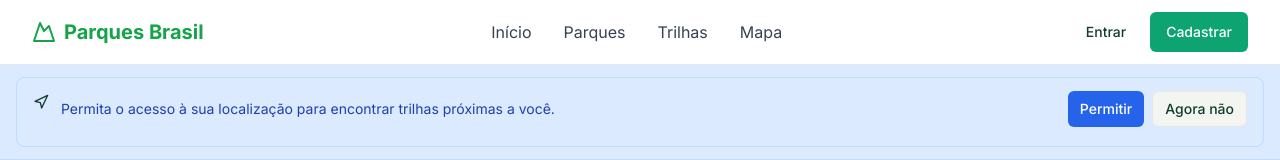
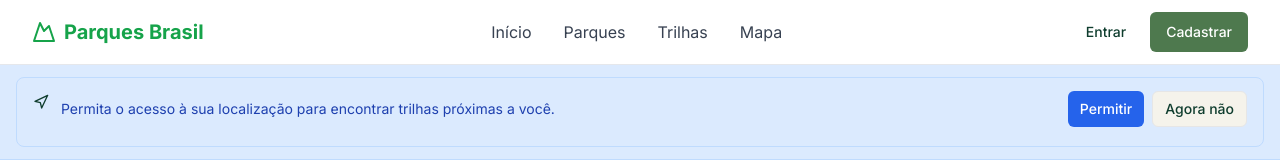
Before and after one commit to RomLex14/ProjetoParquesBrasil, a Next.js app: page / in a window 1280 px wide. Shown: the top 160 px of the page. Built offline with nearby package versions, Linux system fonts and the light colour scheme; no server answers.

Commit message:
Update em colors

```diff
--- a/app/globals.css
+++ b/app/globals.css
@@ -4,13 +4,13 @@
 
 @layer base {
   :root {
-    --background: 90 20% 95%;
+    --background: 53 32% 94%;
     --foreground: 160 60% 15%;
     --card: 0 0% 100%;
     --card-foreground: 160 60% 15%;
     --popover: 0 0% 100%;
     --popover-foreground: 0 0% 3.9%;
-    --primary: 160 84% 35%;
+    --primary: 121 22% 39%;
     --primary-foreground: 0 0% 100%;
     --secondary: 30 80% 50%;
     --secondary-foreground: 0 0% 100%;
```
